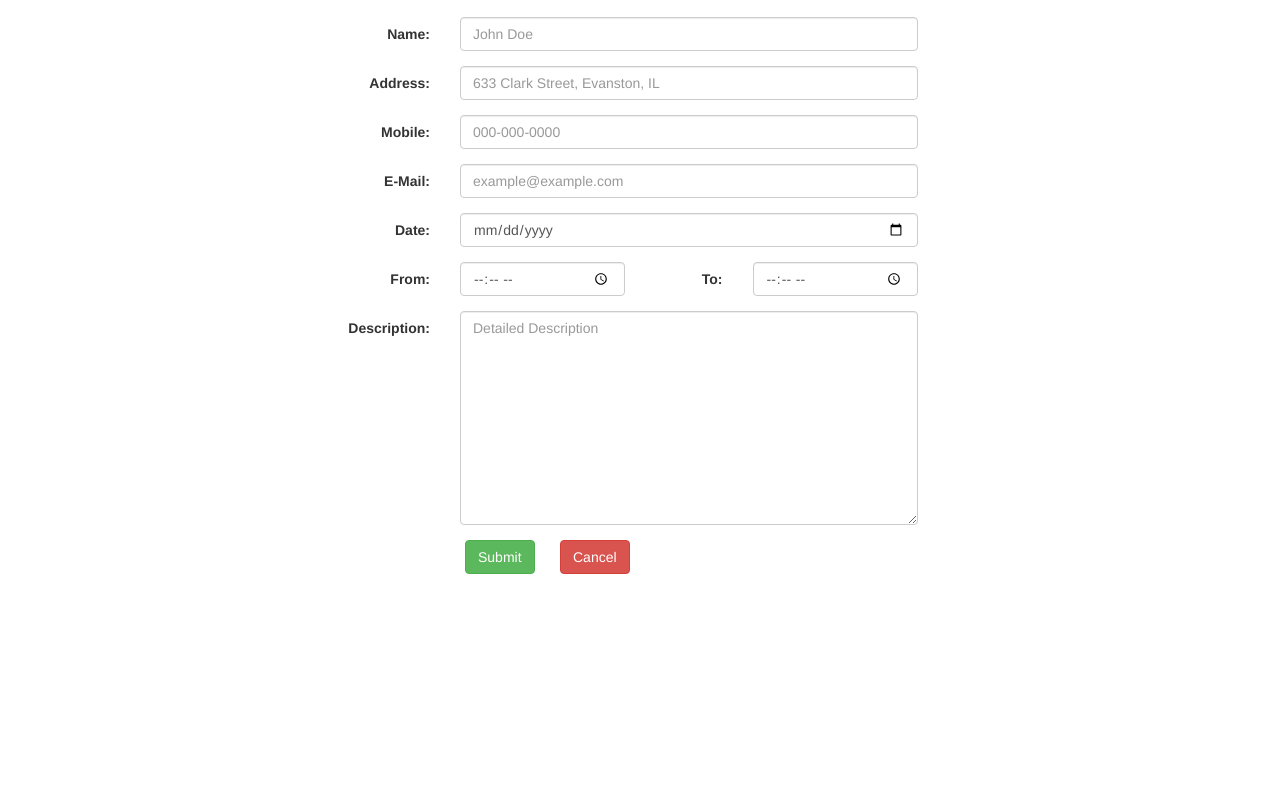
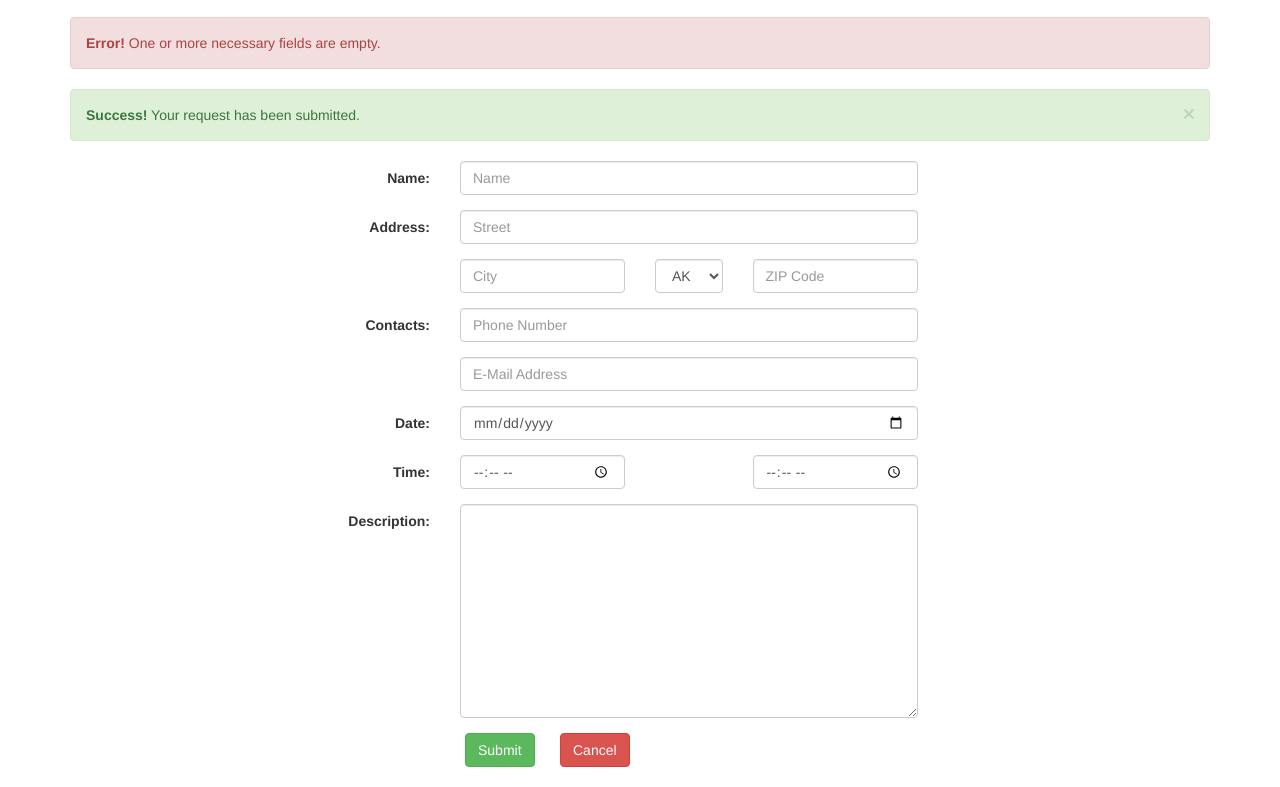
Before and after one commit to Jlakshmi235/Web_design-inkos, a plain HTML site: page request-help.html in a window 1280 px wide. Shown: the part 74-861 px from the top of the page. Before the commit the page ends 800 px from the top, so only its background shows below. Drawn offline with nearby package versions, Linux system fonts and the light colour scheme.

Commit message:
Andrew's changes

```diff
--- a/inkos.js
+++ b/inkos.js
@@ -1,6 +1,6 @@
 $(document).ready(function(){
 
-/* Function for Landing Page */
+/* Function for Landing Page news carousel */
 	var clickEvent = false;
 	$('#myCarousel').carousel({
 		interval:   4000
@@ -21,18 +21,27 @@ $(document).ready(function(){
 		clickEvent = false;
 	});
 
+$(window).load(function() {
+    var boxheight = $('#myCarousel .carousel-inner').innerHeight();
+    var itemlength = $('#myCarousel .item').length;
+    var triggerheight = Math.round(boxheight/itemlength+1);
+	$('#myCarousel .list-group-item').outerHeight(triggerheight);
+});
+
 /* Function for Request Help Page */
 	$('.alert').hide();
 	$('#submitButton').on('click', function() {
 		var name = $('#nameInput').val().trim();
-		var address = $('#addressInput').val().trim();
-		var mobile = $('#mobileInput').val().trim();
+		var street = $('#streetInput').val().trim();
+		var city = $('#cityInput').val().trim();
+		var zip = $('#zipInput').val().trim();
+		var phone = $('#phoneInput').val().trim();
 		var email = $('#emailInput').val().trim();
 		var date = $('#dateInput').val().trim();
 		var fromtime = $('#fromTimeInput').val().trim();
 		var totime = $('#toTimeInput').val().trim();
 		$('.requiredInput').removeAttr("style");
-		if (name != "" && address != "" && mobile != "" && email != "" && date != "" && fromtime != "" && totime != ""){
+		if (name != "" && street != "" && city != "" && zip != "" && phone != "" && email != "" && date != "" && fromtime != "" && totime != ""){
 			$('#informationForm').trigger("reset");
 			$('#emptyFieldAlert').hide();
 			$('#submitSuccessAlert').show();
@@ -42,11 +51,17 @@ $(document).ready(function(){
 			if (name == ""){
 				$('#nameInput').css("background-color", "LemonChiffon");
 			}
-			if (address == ""){
-				$('#addressInput').css("background-color", "LemonChiffon");
+			if (street == ""){
+				$('#streetInput').css("background-color", "LemonChiffon");
 			}
-			if (mobile == ""){
-				$('#mobileInput').css("background-color", "LemonChiffon");
+			if (city == ""){
+				$('#cityInput').css("background-color", "LemonChiffon");
+			}
+			if (zip == ""){
+				$('#zipInput').css("background-color", "LemonChiffon");
+			}
+			if (phone == ""){
+				$('#phoneInput').css("background-color", "LemonChiffon");
 			}
 			if (email == ""){
 				$('#emailInput').css("background-color", "LemonChiffon");
@@ -63,10 +78,3 @@ $(document).ready(function(){
 		}
 	});
 });
-
-$(window).load(function() {
-    var boxheight = $('#myCarousel .carousel-inner').innerHeight();
-    var itemlength = $('#myCarousel .item').length;
-    var triggerheight = Math.round(boxheight/itemlength+1);
-	$('#myCarousel .list-group-item').outerHeight(triggerheight);
-});
--- a/request-help.html
+++ b/request-help.html
@@ -38,7 +38,7 @@
 
   <div class="container">
     <div class="alert alert-danger" id="emptyFieldAlert" role="alert">
-      <strong>Error!</strong> You have empty fields.
+      <strong>Error!</strong> One or more necessary fields are empty.
     </div>
     <div class="alert alert-success alert-dismissable" id="submitSuccessAlert" role="alert">
       <a class="close" data-dismiss="alert" aria-label="close">&times;</a>
@@ -49,47 +49,107 @@
       <div class="form-group">
         <label class="control-label col-sm-offset-2 col-sm-2" for="nameInput">Name:</label>
         <div class="col-sm-5">
-          <input type="text" class="form-control requiredInput" id="nameInput" placeholder="John Doe">
+          <input type="text" class="form-control requiredInput" id="nameInput" placeholder="Name">
         </div>
       </div>
       <div class="form-group">
-        <label class="control-label col-sm-offset-2 col-sm-2" for="addressInput">Address:</label>
+        <label class="control-label col-sm-offset-2 col-sm-2" for="streetInput">Address:</label>
         <div class="col-sm-5">
-          <input type="text" class="form-control requiredInput" id="addressInput" placeholder="633 Clark Street, Evanston, IL">
+          <input type="text" class="form-control requiredInput" id="streetInput" placeholder="Street">
         </div>
       </div>
       <div class="form-group">
-        <label class="control-label col-sm-offset-2 col-sm-2" for="mobileInput">Mobile:</label>
-        <div class="col-sm-5">
-          <input type="tel" class="form-control requiredInput" id="mobileInput" placeholder="000-000-0000">
+        <div class="col-sm-offset-4 col-sm-2">
+          <input type="text" class="form-control requiredInput" id="cityInput" placeholder="City">
+        </div>
+        <div class="col-sm-1">
+          <select class="form-control requiredInput" id="stateList">
+            <option>AK</option>
+            <option>AL</option>
+            <option>AR</option>
+            <option>AZ</option>
+            <option>CA</option>
+            <option>CO</option>
+            <option>CT</option>
+            <option>DC</option>
+            <option>DE</option>
+            <option>FL</option>
+            <option>GA</option>
+            <option>HI</option>
+            <option>IA</option>
+            <option>ID</option>
+            <option>IL</option>
+            <option>IN</option>
+            <option>KS</option>
+            <option>KY</option>
+            <option>LA</option>
+            <option>MA</option>
+            <option>MD</option>
+            <option>ME</option>
+            <option>MI</option>
+            <option>MN</option>
+            <option>MO</option>
+            <option>MS</option>
+            <option>MT</option>
+            <option>NC</option>
+            <option>ND</option>
+            <option>NE</option>
+            <option>NH</option>
+            <option>NJ</option>
+            <option>NM</option>
+            <option>NY</option>
+            <option>OH</option>
+            <option>OK</option>
+            <option>OR</option>
+            <option>PA</option>
+            <option>RI</option>
+            <option>SC</option>
+            <option>SD</option>
+            <option>TN</option>
+            <option>TX</option>
+            <option>UT</option>
+            <option>VA</option>
+            <option>VT</option>
+            <option>WA</option>
+            <option>WI</option>
+            <option>WV</option>
+            <option>WY</option>
+          </select>
+        </div>
+        <div class="col-sm-2">
+          <input type="text" class="form-control requiredInput" id="zipInput" placeholder="ZIP Code">
         </div>
       </div>
       <div class="form-group">
-        <label class="control-label col-sm-offset-2 col-sm-2" for="emailInput">E-Mail:</label>
+        <label class="control-label col-sm-offset-2 col-sm-2" for="phoneInput">Contacts:</label>
         <div class="col-sm-5">
-          <input type="email" class="form-control requiredInput" id="emailInput" placeholder="example@example.com" >
+          <input type="tel" class="form-control requiredInput" id="phoneInput" placeholder="Phone Number">
+        </div>
+      </div>
+      <div class="form-group">
+        <div class="col-sm-offset-4 col-sm-5">
+          <input type="email" class="form-control requiredInput" id="emailInput" placeholder="E-Mail Address">
         </div>
       </div>
       <div class="form-group">
         <label class="control-label col-sm-offset-2 col-sm-2" for="dateInput">Date:</label>
         <div class="col-sm-5">
-          <input type="date" class="form-control requiredInput" id="dateInput" placeholder="YYYY-MM-DD">
+          <input type="date" class="form-control requiredInput" id="dateInput" placeholder="Date">
         </div>
       </div>
       <div class="form-group">
-        <label class="control-label col-sm-offset-2 col-sm-2" for="fromTimeInput">From:</label>
+        <label class="control-label col-sm-offset-2 col-sm-2" for="fromTimeInput">Time:</label>
         <div class="col-sm-2">
-          <input type="time" class="form-control requiredInput" id="fromTimeInput" placeholder="00:00 PM">
+          <input type="time" class="form-control requiredInput" id="fromTimeInput" placeholder="From">
         </div>
-        <label class="control-label col-sm-1" for="toTimeInput">To:</label>
-        <div class="col-sm-2">
-          <input type="time" class="form-control requiredInput" id="toTimeInput" placeholder="00:00 PM">
+        <div class="col-sm-offset-1 col-sm-2">
+          <input type="time" class="form-control requiredInput" id="toTimeInput" placeholder="To">
         </div>
       </div>
       <div class="form-group">
         <label class="control-label col-sm-offset-2 col-sm-2" for="descriptionInput">Description:</label>
         <div class="col-sm-5">
-          <textarea type="text" class="form-control requiredInput" rows="10" id="descriptionInput" placeholder="Detailed Description"></textarea>
+          <textarea type="text" class="form-control requiredInput" rows="10" id="descriptionInput"></textarea>
         </div>
       </div>
       <div class="col-sm-offset-4 col-sm-1">
```
